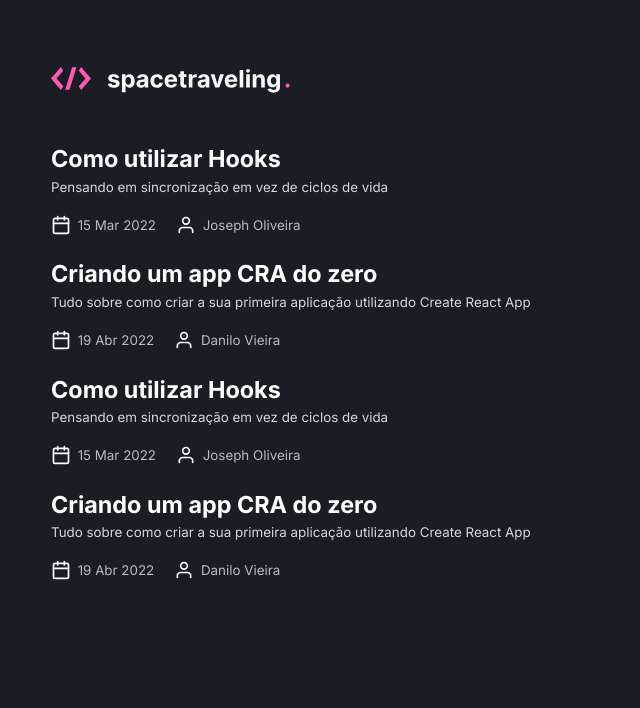
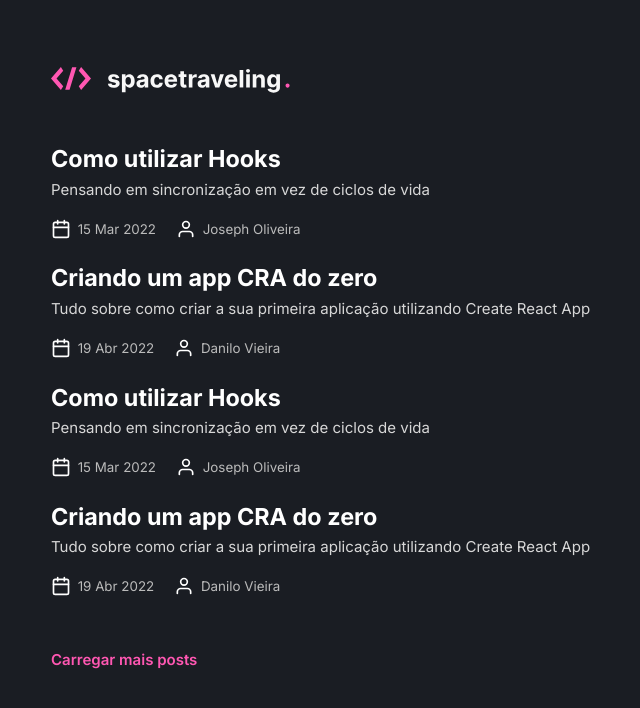
Before and after one commit to Rob30Garcia/reactjs-criando-um-projeto-do-zero, a Next.js app: page / in a window 1280 px wide. Shown: the top 708 px of the page, without its empty margins (229-869 px from the left). Built offline with nearby package versions, Linux system fonts and the light colour scheme.

Commit message:
feat: create link to loading more posts

```diff
--- a/src/pages/home.module.scss
+++ b/src/pages/home.module.scss
@@ -31,7 +31,7 @@
     p {
       color: var(--gray-100);
       margin-top: 0.5rem;
-      line-height: 1.125rem;
+      font-size: 1.125rem;
     }
 
     .info {
@@ -72,6 +72,17 @@
     &:hover strong {
       color:  var(--pink-600);
     }
+  }
 
+  .loading {
+    margin-top: 2rem;
+    padding-top: 2rem;
+    font-size: 1.125rem;
+    font-weight: 600;
+    color: var(--pink-600);
+
+    &:hover {
+      text-decoration: underline;
+    }
   }
 }
--- a/src/pages/index.tsx
+++ b/src/pages/index.tsx
@@ -97,6 +97,10 @@ export default function Home() {
             </div>
           </a>
 
+          <a className={styles.loading} href="#">
+            Carregar mais posts
+          </a>
+
         </div>
       </main>
     </>
```
